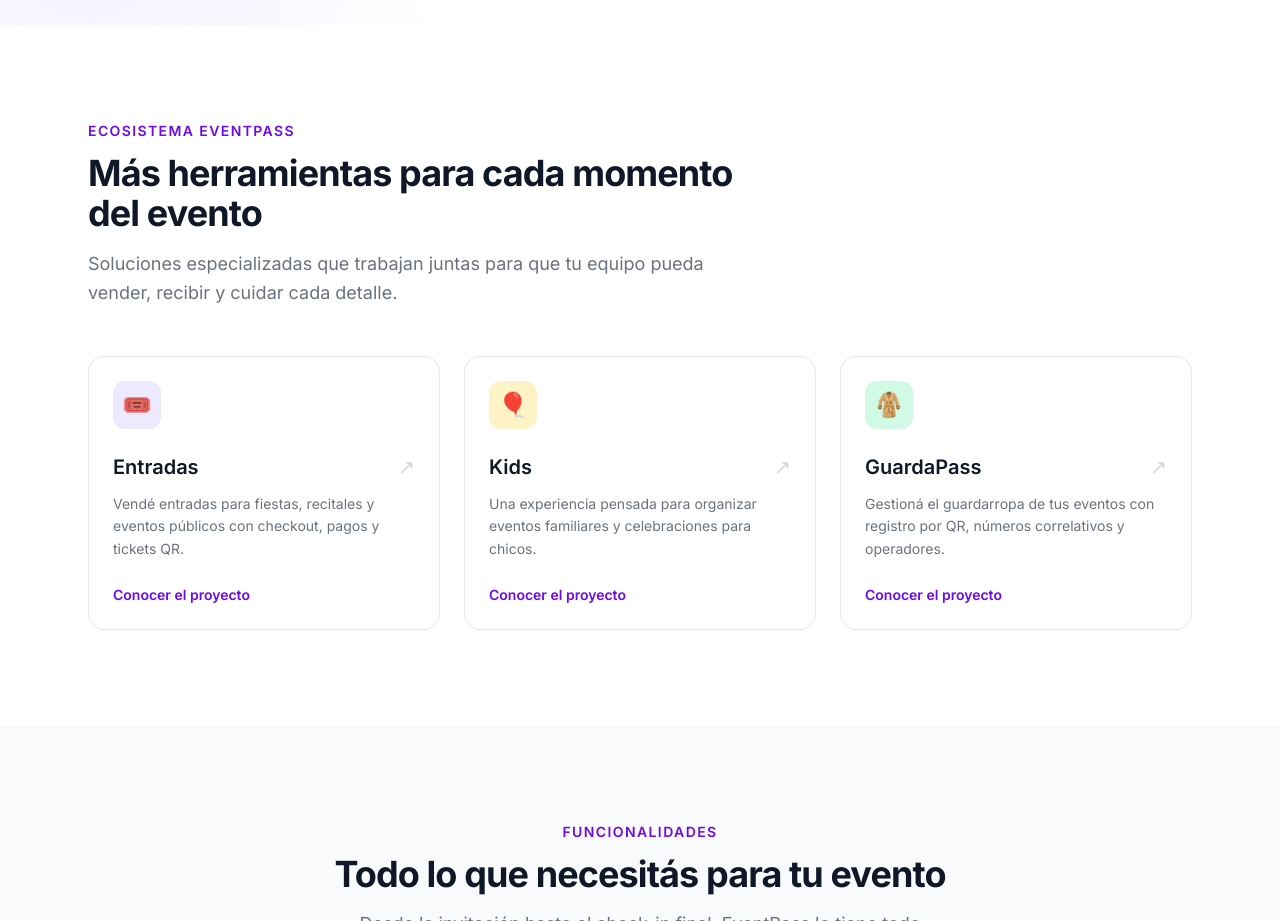
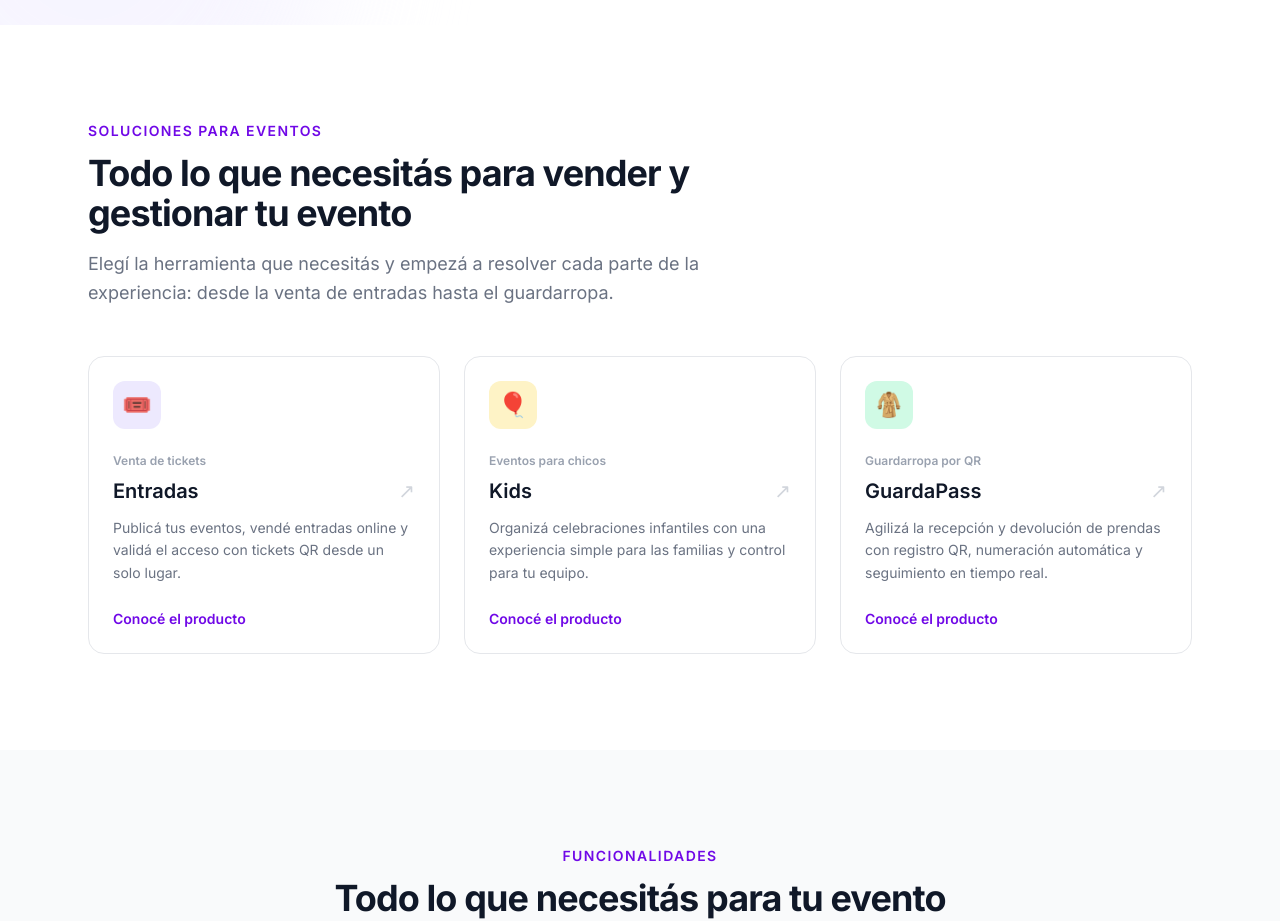
Before and after one commit to hostingenlinea/eventpass-landing, a Next.js app: page / in a window 1280 px wide. Shown: the part 1280-2201 px from the top of the page. Built offline with nearby package versions, Linux system fonts and the light colour scheme.

Commit message:
fix: present products as customer-facing solutions

```diff
--- a/src/app/page.tsx
+++ b/src/app/page.tsx
@@ -8,27 +8,30 @@
   {
     name: "Entradas",
     slug: "entradapass",
+    eyebrow: "Venta de tickets",
     description:
-      "Vendé entradas para fiestas, recitales y eventos públicos con checkout, pagos y tickets QR.",
-    href: "https://github.com/hostingenlinea/entradapass",
+      "Publicá tus eventos, vendé entradas online y validá el acceso con tickets QR desde un solo lugar.",
+    href: "https://entradas.eventpass.click",
     accent: "bg-violet-100 text-violet-700",
     icon: "🎟️",
   },
   {
     name: "Kids",
     slug: "kids",
+    eyebrow: "Eventos para chicos",
     description:
-      "Una experiencia pensada para organizar eventos familiares y celebraciones para chicos.",
-    href: "https://github.com/hostingenlinea/kids",
+      "Organizá celebraciones infantiles con una experiencia simple para las familias y control para tu equipo.",
+    href: "https://kids.eventpass.click",
     accent: "bg-amber-100 text-amber-700",
     icon: "🎈",
   },
   {
     name: "GuardaPass",
     slug: "guardapass",
+    eyebrow: "Guardarropa por QR",
     description:
-      "Gestioná el guardarropa de tus eventos con registro por QR, números correlativos y operadores.",
-    href: "https://github.com/hostingenlinea/guardapass",
+      "Agilizá la recepción y devolución de prendas con registro QR, numeración automática y seguimiento en tiempo real.",
+    href: "https://guardapass.eventpass.click",
     accent: "bg-emerald-100 text-emerald-700",
     icon: "🧥",
   },
@@ -40,14 +43,14 @@
       <div className="max-w-6xl mx-auto px-6">
         <div className="max-w-2xl mb-12">
           <p className="text-violet-700 font-semibold text-sm uppercase tracking-widest mb-3">
-            Ecosistema EventPass
+            Soluciones para eventos
           </p>
           <h2 className="text-3xl md:text-4xl font-bold text-gray-900 tracking-tight">
-            Más herramientas para cada momento del evento
+            Todo lo que necesitás para vender y gestionar tu evento
           </h2>
           <p className="mt-4 text-gray-500 text-lg leading-relaxed">
-            Soluciones especializadas que trabajan juntas para que tu equipo pueda
-            vender, recibir y cuidar cada detalle.
+            Elegí la herramienta que necesitás y empezá a resolver cada parte de
+            la experiencia: desde la venta de entradas hasta el guardarropa.
           </p>
         </div>
 
@@ -63,6 +66,7 @@
               <div className={`w-12 h-12 rounded-xl flex items-center justify-center text-2xl mb-6 ${product.accent}`}>
                 {product.icon}
               </div>
+              <p className="text-xs font-semibold text-gray-400 mb-2">{product.eyebrow}</p>
               <div className="flex items-start justify-between gap-4">
                 <h3 className="text-xl font-semibold text-gray-900">{product.name}</h3>
                 <span className="text-gray-300 group-hover:text-violet-600 transition-colors text-xl" aria-hidden="true">
@@ -73,7 +77,7 @@
                 {product.description}
               </p>
               <span className="mt-6 text-sm font-semibold text-violet-700">
-                Conocer el proyecto
+                Conocé el producto
               </span>
             </a>
           ))}
```
